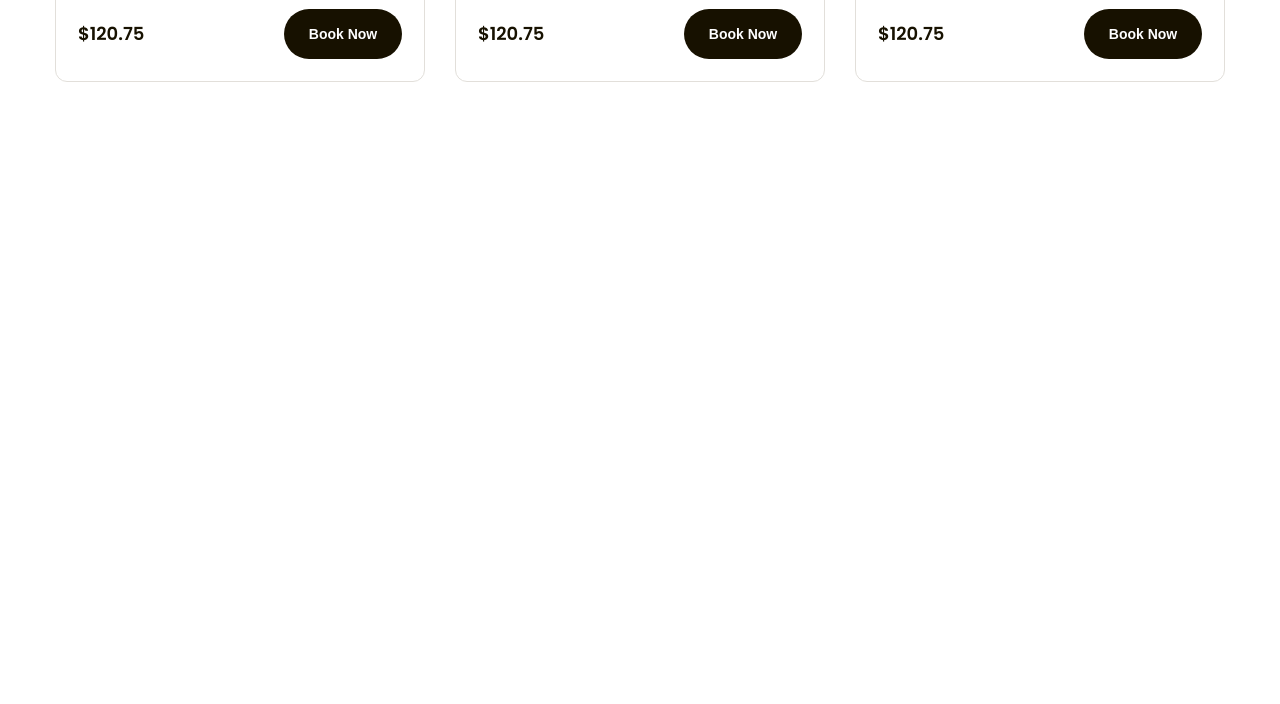
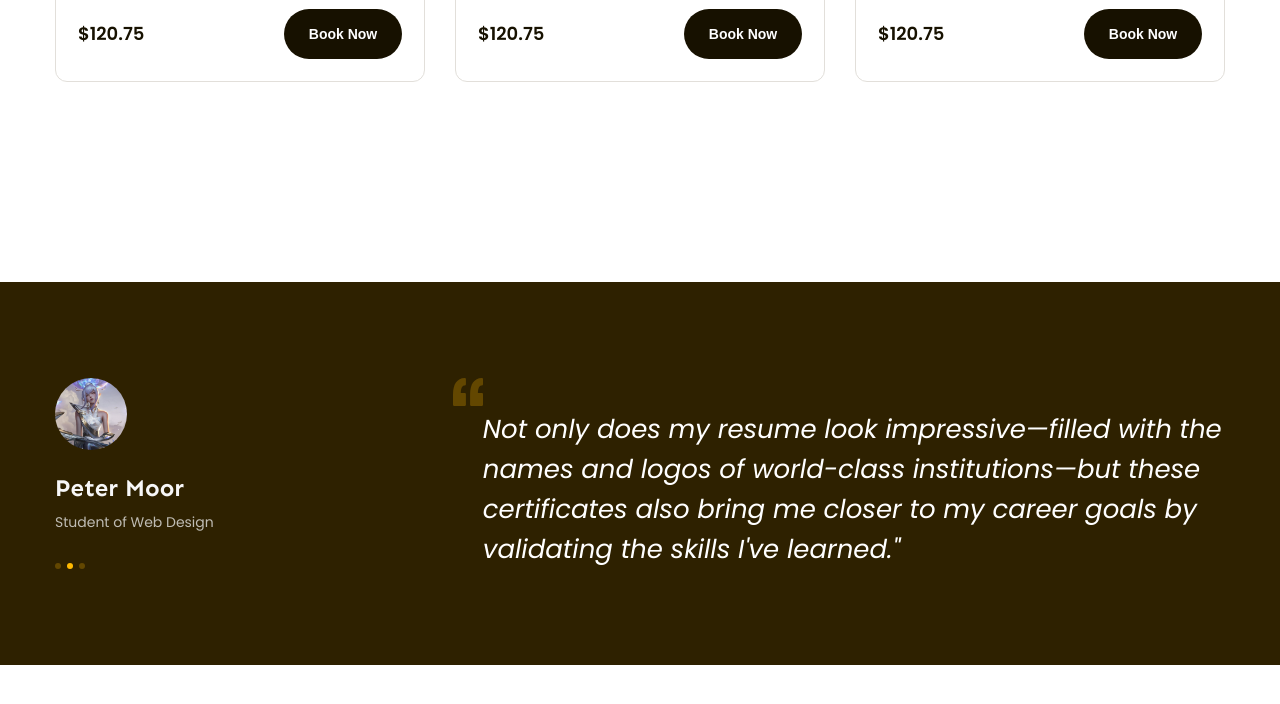
Before and after one commit to npsvd2511/F8-Project-02, a plain HTML site: page index.html in a window 1280 px wide. Shown: the part 1659-2363 px from the top of the page. Drawn offline with Linux system fonts and the light colour scheme.

Commit message:
Làm phần Feedback #1

```diff
--- a/assets/css/styles.css
+++ b/assets/css/styles.css
@@ -409,3 +409,71 @@ a {
     background-color: var(--primary-color-2);
     cursor: pointer;
 }
+
+/* ====================Feedback======================= */
+.feedback {
+    margin-top: 135px;
+    padding: 96px 0;
+    background: #2e2100;
+}
+
+.feadback-item {
+    display: flex;
+    justify-content: space-between;
+}
+
+.feadback-item .avatar {
+    width: 72px;
+    height: 72px;
+    border-radius: 50%;
+    object-fit: cover;
+    object-position: 48% 0;
+}
+
+.feadback-item .info .title {
+    margin-top: 18px;
+    font-family: var(--font-heading);
+    font-weight: 700;
+    font-size: 2.4rem;
+    line-height: 1.42;
+    color: #f7f7f7;
+}
+
+.feadback-item .info .desc {
+    margin-top: 4px;
+    font-size: 1.4rem;
+    line-height: 1.86;
+    color: #bfbcb3;
+}
+
+.feadback-item .info .dots {
+    margin-top: 28px;
+    display: flex;
+    align-items: center;
+}
+
+.feadback-item .info .dot {
+    width: 6px;
+    height: 6px;
+    border-radius: 50%;
+    background: #634700;
+    margin-right: 6px;
+    cursor: pointer;
+}
+
+.feadback-item .info .dot.active {
+    background-color: var(--primary-color-2);
+    cursor: default;
+}
+
+.feadback-item .content {
+    width: 66%;
+}
+
+.feadback-item blockquote {
+    margin-left: 30px;
+    font-style: italic;
+    font-size: 2.6rem;
+    line-height: 1.54;
+    color: #ffffff;
+}
--- a/index.html
+++ b/index.html
@@ -322,6 +322,48 @@
                     </div>
                 </div>
             </div>
+            <!-- Feedback -->
+            <div class="feedback">
+                <div class="main-content">
+                    <!-- Feedback List -->
+                    <div class="feedback-list">
+                        <!-- Feedback Item -->
+                        <div class="feadback-item">
+                            <!-- Info -->
+                            <div class="info">
+                                <img
+                                    src="./assets/img/feedback-img1.jpg"
+                                    alt="Peter Moor"
+                                    class="avatar"
+                                />
+                                <p class="title">Peter Moor</p>
+                                <p class="desc">Student of Web Design</p>
+                                <div class="dots">
+                                    <span class="dot"></span>
+                                    <span class="dot active"></span>
+                                    <span class="dot"></span>
+                                </div>
+                            </div>
+                            <!-- Feedback Content -->
+                            <div class="content">
+                                <img
+                                    src="./assets/icon/open-quotes.svg"
+                                    alt=""
+                                    class="open-quotes"
+                                />
+                                <blockquote>
+                                    Not only does my resume look
+                                    impressive—filled with the names and logos
+                                    of world-class institutions—but these
+                                    certificates also bring me closer to my
+                                    career goals by validating the skills I've
+                                    learned."
+                                </blockquote>
+                            </div>
+                        </div>
+                    </div>
+                </div>
+            </div>
         </main>
     </body>
 </html>
```
Also changed, not shown: assets/icon/open-quotes.svg (added), assets/img/feedback-img1.jpg (added).
